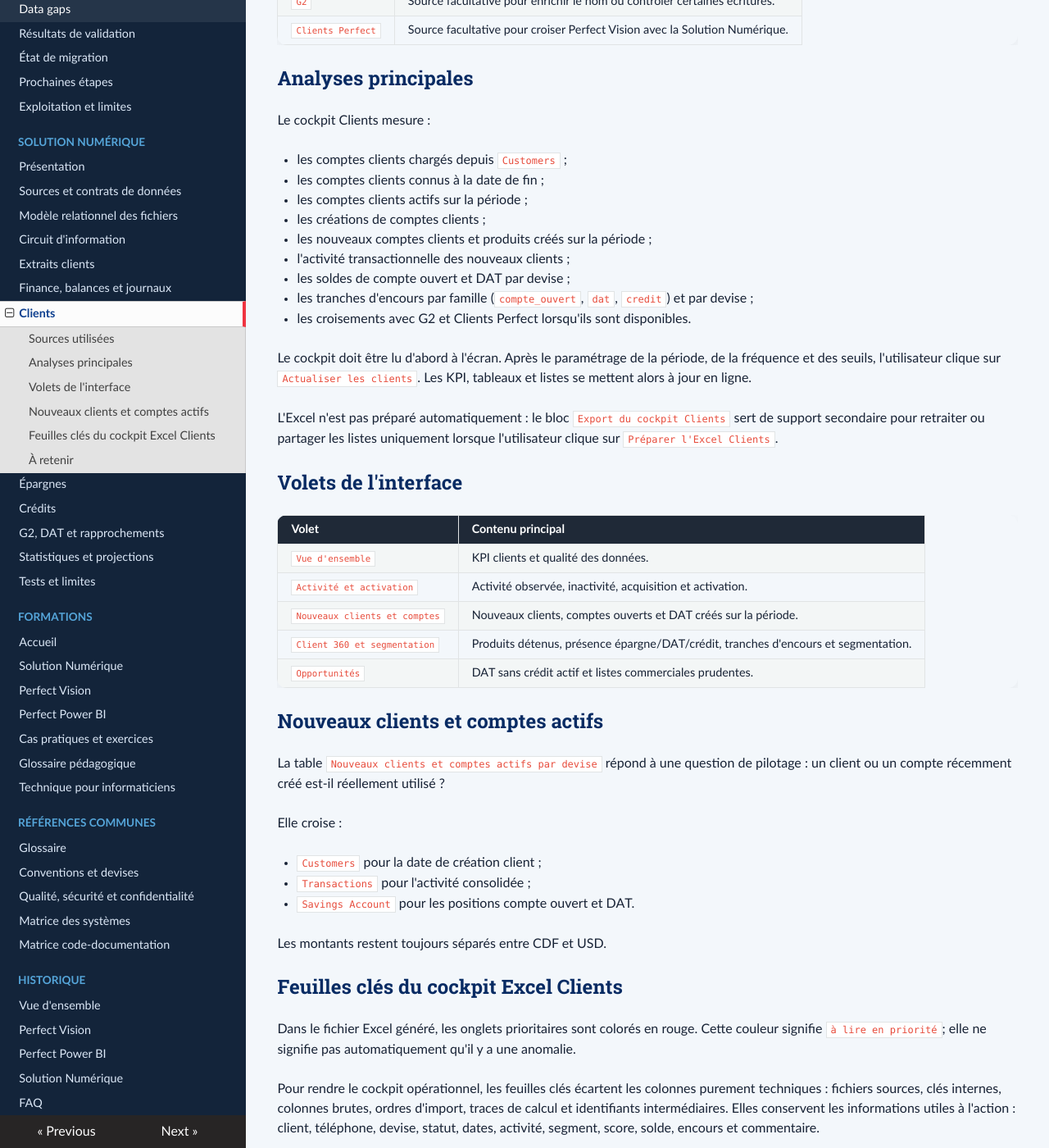
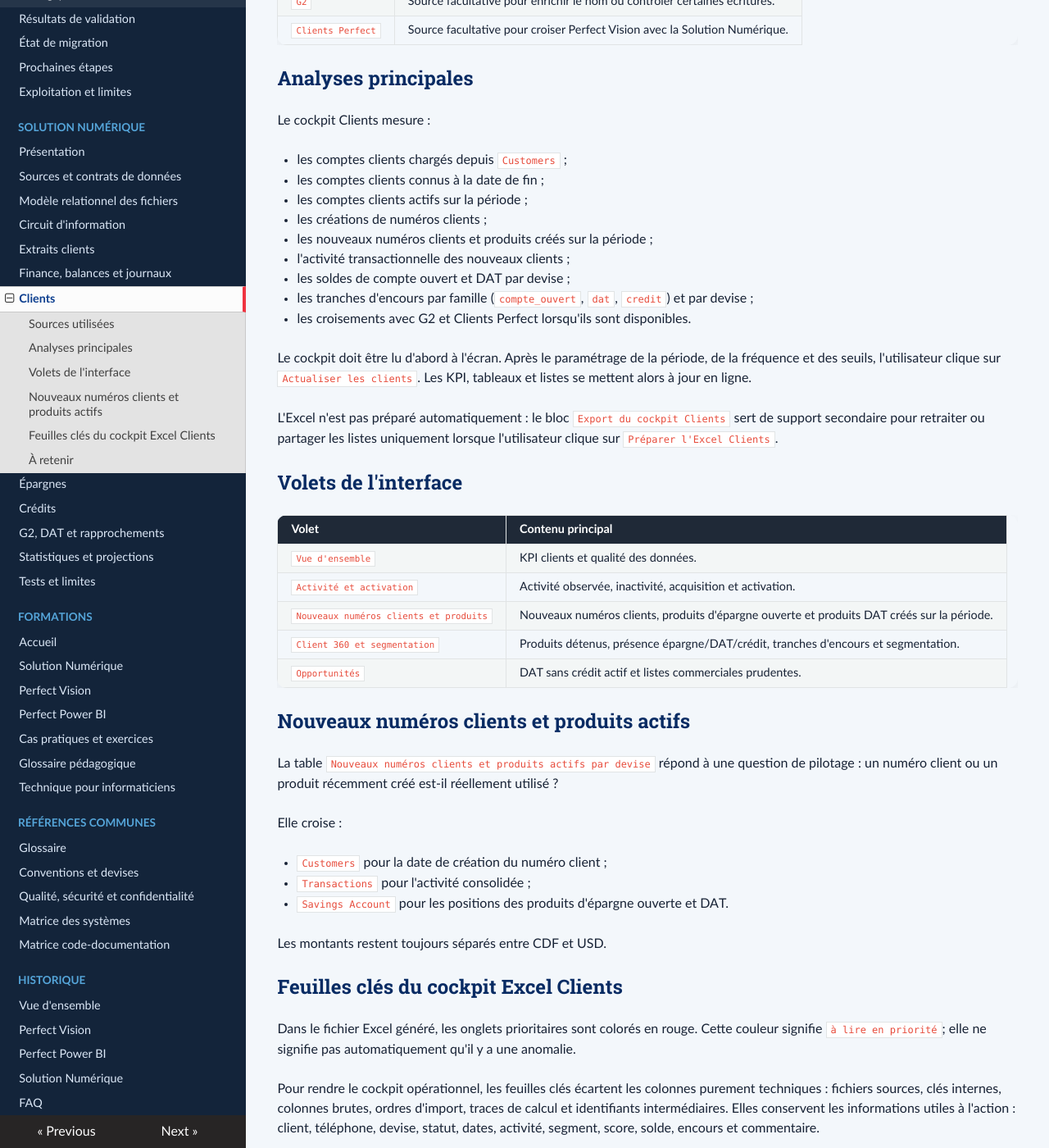
Before and after one commit to gitmupanzi/controle_interne, an MkDocs documentation site: the page built from documentation_web/solution_numerique/clients.md, in a window 1280 px wide and 1400 px high, scrolled down 592 px. Shown: the whole window at 82% size. Built offline with MkDocs 1.6.1, drawn with Linux system fonts in a browser that asks for light colours; nearby versions of some CDN libraries.

Commit message:
harmonisation appellation

```diff
--- a/documentation_web/faq.md
+++ b/documentation_web/faq.md
@@ -102,7 +102,7 @@ Le cockpit Clients est organisé en cinq volets :
 |---|---|
 | KPI, référentiel et qualité des données | `Vue d'ensemble` |
 | Clients actifs, inactifs, acquisition et activation | `Activité et activation` |
-| Nouveaux clients et comptes créés sur la période | `Nouveaux clients et comptes` |
+| Nouveaux numéros clients et produits créés sur la période | `Nouveaux numéros clients et produits` |
 | Vue Client 360, produits détenus et tranches d'encours | `Client 360 et segmentation` |
 | DAT sans crédit actif et listes commerciales prudentes | `Opportunités` |
 
--- a/documentation_web/solution_numerique/clients.md
+++ b/documentation_web/solution_numerique/clients.md
@@ -22,8 +22,8 @@ Le cockpit Clients mesure :
 - les comptes clients chargés depuis `Customers` ;
 - les comptes clients connus à la date de fin ;
 - les comptes clients actifs sur la période ;
-- les créations de comptes clients ;
-- les nouveaux comptes clients et produits créés sur la période ;
+- les créations de numéros clients ;
+- les nouveaux numéros clients et produits créés sur la période ;
 - l'activité transactionnelle des nouveaux clients ;
 - les soldes de compte ouvert et DAT par devise ;
 - les tranches d'encours par famille (`compte_ouvert`, `dat`, `credit`) et par devise ;
@@ -39,19 +39,19 @@ L'Excel n'est pas préparé automatiquement : le bloc `Export du cockpit Clients
 |---|---|
 | `Vue d'ensemble` | KPI clients et qualité des données. |
 | `Activité et activation` | Activité observée, inactivité, acquisition et activation. |
-| `Nouveaux clients et comptes` | Nouveaux clients, comptes ouverts et DAT créés sur la période. |
+| `Nouveaux numéros clients et produits` | Nouveaux numéros clients, produits d'épargne ouverte et produits DAT créés sur la période. |
 | `Client 360 et segmentation` | Produits détenus, présence épargne/DAT/crédit, tranches d'encours et segmentation. |
 | `Opportunités` | DAT sans crédit actif et listes commerciales prudentes. |
 
-## Nouveaux clients et comptes actifs
+## Nouveaux numéros clients et produits actifs
 
-La table `Nouveaux clients et comptes actifs par devise` répond à une question de pilotage : un client ou un compte récemment créé est-il réellement utilisé ?
+La table `Nouveaux numéros clients et produits actifs par devise` répond à une question de pilotage : un numéro client ou un produit récemment créé est-il réellement utilisé ?
 
 Elle croise :
 
-- `Customers` pour la date de création client ;
+- `Customers` pour la date de création du numéro client ;
 - `Transactions` pour l'activité consolidée ;
-- `Savings Account` pour les positions compte ouvert et DAT.
+- `Savings Account` pour les positions des produits d'épargne ouverte et DAT.
 
 Les montants restent toujours séparés entre CDF et USD.
 
```
Also changed, not shown: documentation_web/solution_numerique/statistiques_projections.md (+2 -0 lines), skills/solution-mpesa/SKILL.md (+4 -4 lines), skills/solution-mpesa/references/data-contracts.md (+1 -1 lines), skills/solution-mpesa/references/kpi_clients.md (+7 -7 lines), 3 other files.
